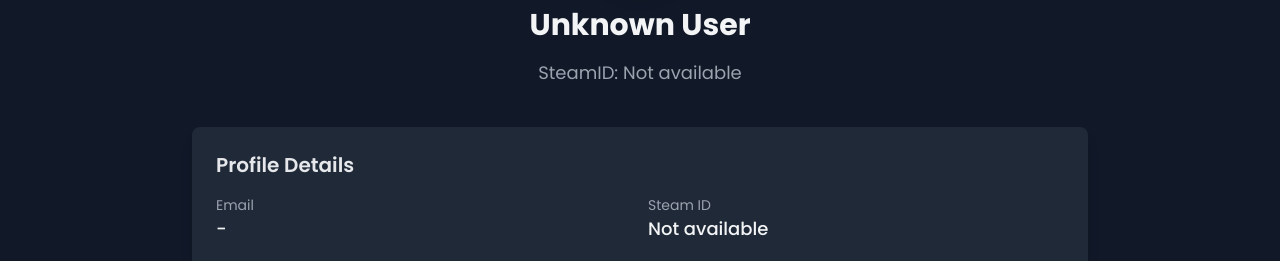
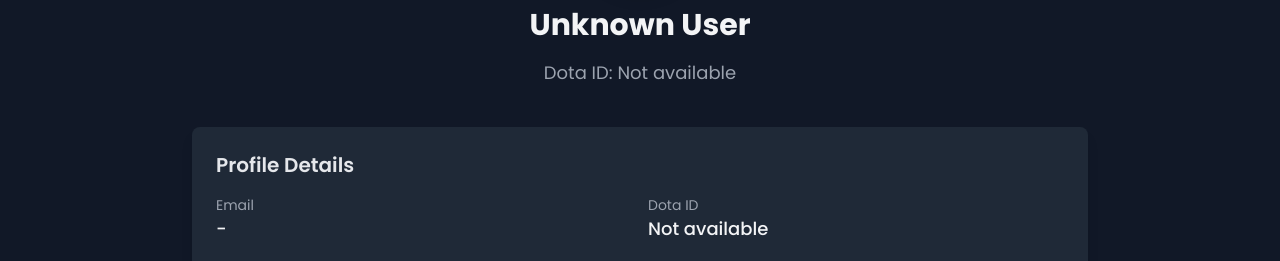
Before and after one commit to imakoug/dota-dashboard-project, a React (Vite) app in the folder client/: page /profile in a window 1280 px wide. Shown: the part 177-438 px from the top of the page. Built offline with nearby package versions, Linux system fonts and the light colour scheme; no server answers.

Commit message:
register update

```diff
--- a/client/src/components/Dashboard.tsx
+++ b/client/src/components/Dashboard.tsx
@@ -14,7 +14,7 @@
 
 const Dashboard = () => {
   return (
-    <div className="dashboard">
+    <div>
       <div>
         <Toaster position="bottom-right" reverseOrder={false} />
       </div>
--- a/client/src/components/Profile.tsx
+++ b/client/src/components/Profile.tsx
@@ -60,7 +60,7 @@
           {userData?.profile?.personaname || "Unknown User"}
         </h1>
         <h2 className="text-lg text-gray-400">
-          SteamID: {user.steamId || "Not available"}
+          Dota ID: {user.steamId || "Not available"}
         </h2>
       </header>
       <div className="w-full max-w-4xl bg-gray-800 p-6 rounded-lg shadow-lg">
@@ -73,7 +73,7 @@
             <span className="text-lg font-medium">{user.email || "-"}</span>
           </div>
           <div className="flex flex-col">
-            <span className="text-gray-400 text-sm">Steam ID</span>
+            <span className="text-gray-400 text-sm">Dota ID</span>
             <span className="text-lg font-medium">
               {user.steamId || "Not available"}
             </span>
--- a/client/src/components/RegisterForm.tsx
+++ b/client/src/components/RegisterForm.tsx
@@ -99,7 +99,7 @@
               htmlFor="steamId"
               className="block text-gray-300 text-sm mb-2"
             >
-              SteamId
+              DotaId
             </label>
             <input
               type="text"
@@ -108,7 +108,7 @@
               value={user.steamId}
               onChange={handleChange}
               className="w-full bg-gray-700 text-gray-100 text-sm p-3 rounded focus:outline-none focus:ring-2 focus:ring-blue-500"
-              aria-label="Enter your SteamId"
+              aria-label="Enter your DotaId"
             />
           </div>
           <div>
```
